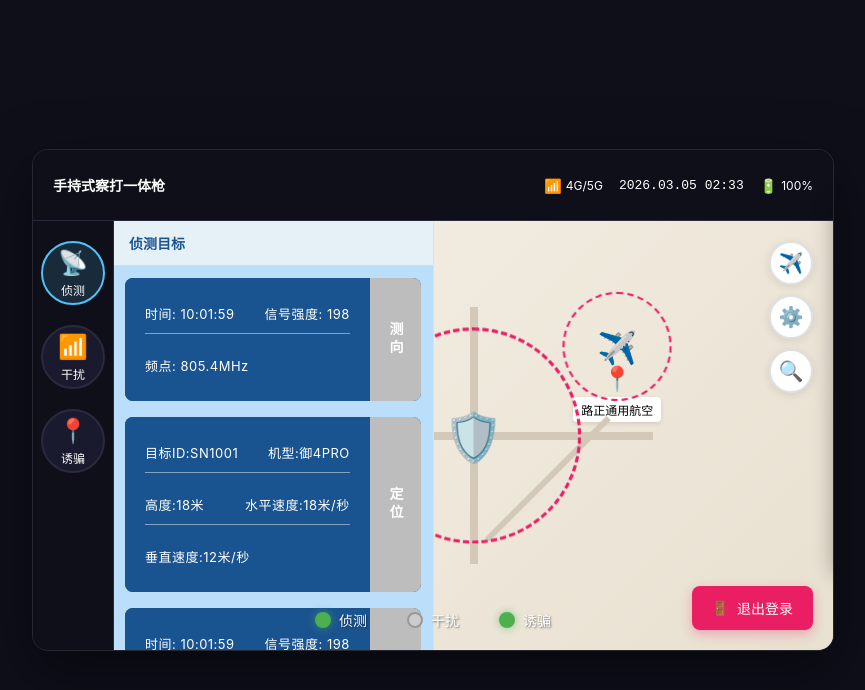
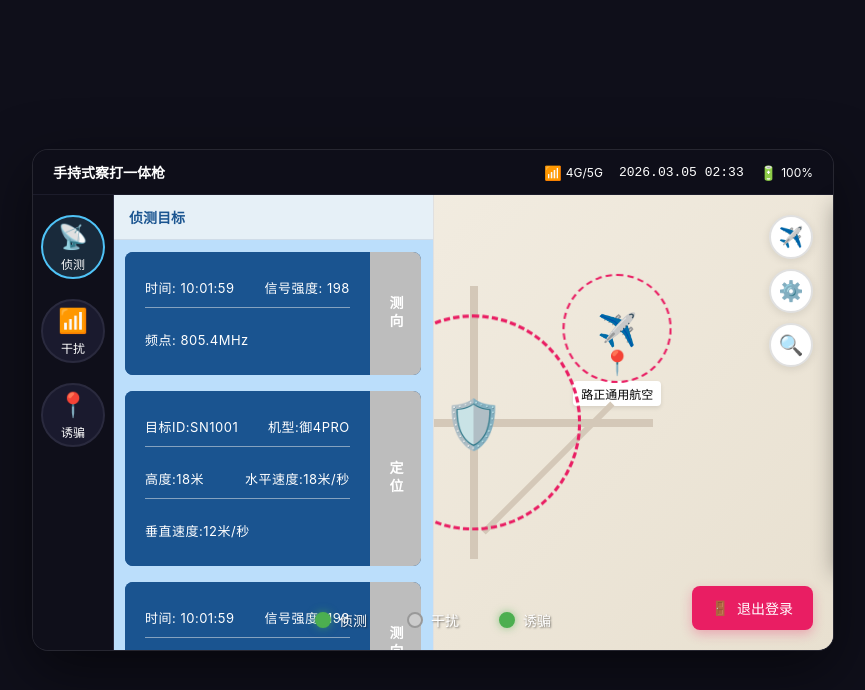
Before and after one commit to yuanfen-ai/KY, a Vue app in the folder frontend/: page /main in a window 1280 px wide. Shown: the top 690 px of the page, without its empty margins (207-1072 px from the left). Built offline with nearby package versions, Linux system fonts and the light colour scheme; sample sign-in values are in the browser's storage.

Commit message:
style: 缩减主界面顶部状态栏高度，与登录界面保持一致

```diff
--- a/frontend/src/views/Main.vue
+++ b/frontend/src/views/Main.vue
@@ -420,13 +420,12 @@ onUnmounted(() => {
 
 /* 顶部状态栏 */
 .status-bar {
-  background: #0f0f1a;
-  padding: 10px 20px;
+  background: rgba(15, 15, 26, 0.9);
+  padding: 12px 20px;
   display: flex;
   justify-content: space-between;
   align-items: center;
-  border-bottom: 1px solid #2a2a3e;
-  height: 50px;
+  border-bottom: 1px solid rgba(42, 42, 62, 0.5);
 }
 
 .device-name {
@@ -1064,7 +1063,6 @@ onUnmounted(() => {
 
   .status-bar {
     padding: 6px 10px;
-    height: 40px;
   }
 
   .device-name {
```
